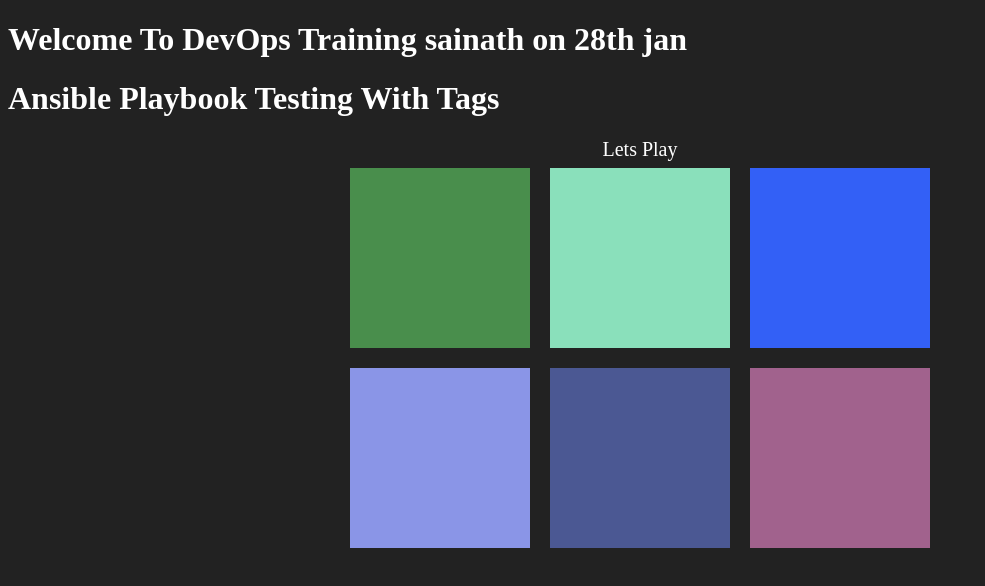
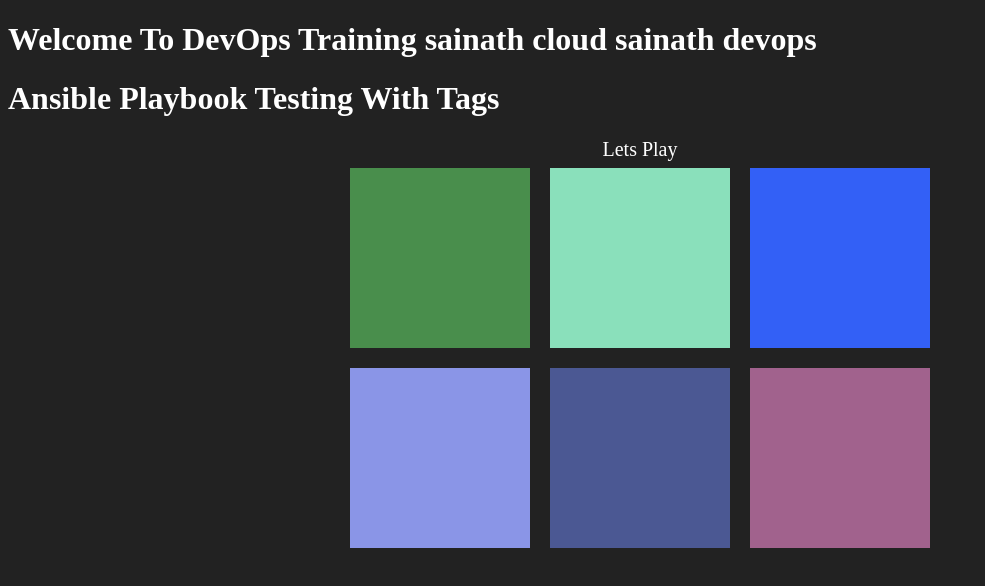
Before and after one commit to sainath2/dockergit, a plain HTML site: page index.html in a window 1280 px wide. Shown: the whole page, without its empty margins (0-985 px from the left). Drawn offline with Linux system fonts and the light colour scheme.

Commit message:
Update index.html

```diff
--- a/index.html
+++ b/index.html
@@ -8,7 +8,7 @@
 	<title>Color Game</title>
 </head>
 <body>
-	<h1>Welcome To DevOps Training sainath on 28th jan </h1>
+	<h1>Welcome To DevOps Training sainath cloud sainath devops</h1>
 	<h1>Ansible Playbook Testing With Tags</h1>
 	<div id="smallcont">
 		<div></div>
```
